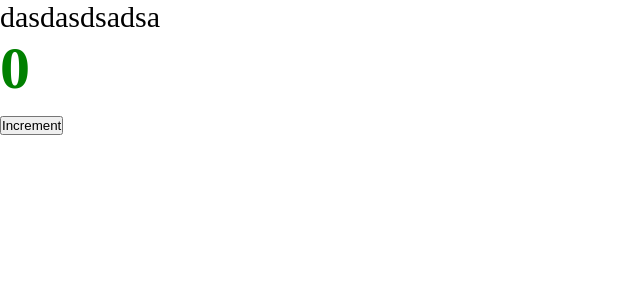
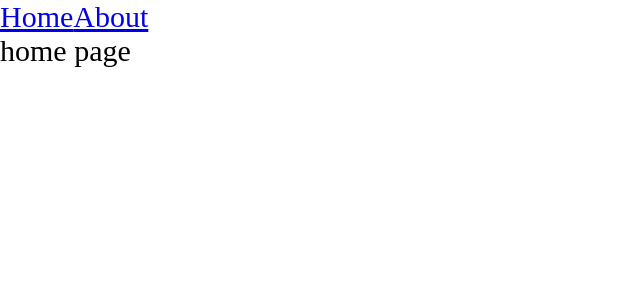
Before and after one commit to failququ/std, a React app: page / in a window 1280 px wide. Shown: the top 300 px of the page, without its empty margins (0-640 px from the left). Built offline with nearby package versions, Linux system fonts and the light colour scheme.

Commit message:
add react-router-dom, lazy pages

```diff
--- a/package.json
+++ b/package.json
@@ -15,6 +15,7 @@
     "@types/node": "^22.13.10",
     "@types/react": "^19.0.10",
     "@types/react-dom": "^19.0.4",
+    "@types/react-router-dom": "^5.3.3",
     "@types/webpack": "^5.28.5",
     "@types/webpack-dev-server": "^4.7.2",
     "css-loader": "^6.11.0",
@@ -32,6 +33,7 @@
   },
   "dependencies": {
     "react": "^19.0.0",
-    "react-dom": "^19.0.0"
+    "react-dom": "^19.0.0",
+    "react-router-dom": "^7.3.0"
   }
 }
--- a/src/App.tsx
+++ b/src/App.tsx
@@ -1,11 +1,22 @@
-import { Counter } from './components/Counter';
+import { Suspense } from 'react';
+import { Link, Route, Routes } from 'react-router-dom';
 import './index.scss';
+import { AboutPageLazy } from './pages/AboutPage/AboutPage.lazy';
+import { HomePageLazy } from './pages/HomePage/HomePage.lazy';
 
 const App = () => {
   return (
     <div className="app">
-      dasdasdsadsa
-      <Counter />
+      <div>
+        <Link to="/">Home</Link>
+        <Link to="/about">About</Link>
+      </div>
+      <Suspense fallback={<div>Loading...</div>}>
+        <Routes>
+          <Route path="/" element={<HomePageLazy />} />
+          <Route path="/about" element={<AboutPageLazy />} />
+        </Routes>
+      </Suspense>
     </div>
   );
 };
--- a/src/index.tsx
+++ b/src/index.tsx
@@ -1,9 +1,12 @@
 import { createRoot } from "react-dom/client";
+import { BrowserRouter } from "react-router-dom";
 import App from "./App";
 
 const domNode = document.getElementById('root');
 const root = createRoot(domNode);
 
 root.render(
-  <App />,
+  <BrowserRouter>
+    <App />
+  </BrowserRouter>,
 );
--- /dev/null
+++ b/src/pages/AboutPage/AboutPage.lazy.tsx
@@ -0,0 +1,3 @@
+import { lazy } from "react";
+
+export const AboutPageLazy = lazy(() => import('./AboutPage'));
--- /dev/null
+++ b/src/pages/AboutPage/AboutPage.tsx
@@ -0,0 +1,10 @@
+
+const AboutPage = () => {
+  return (
+    <div>
+      about page
+    </div>
+  );
+};
+
+export default AboutPage;
--- /dev/null
+++ b/src/pages/HomePage/HomePage.lazy.tsx
@@ -0,0 +1,6 @@
+import { lazy } from "react";
+
+export const HomePageLazy = lazy(() => new Promise (res =>
+  // @ts-ignore
+  setTimeout(() => res(import('./HomePage')), 1500)
+));
--- /dev/null
+++ b/src/pages/HomePage/HomePage.tsx
@@ -0,0 +1,10 @@
+
+const HomePage = () => {
+  return (
+    <div>
+      home page
+    </div>
+  );
+};
+
+export default HomePage;
```
Also changed, not shown: 2 other files (tests, documents, lock files or other folders).
